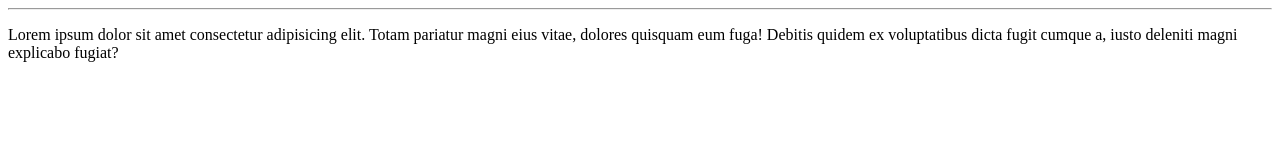
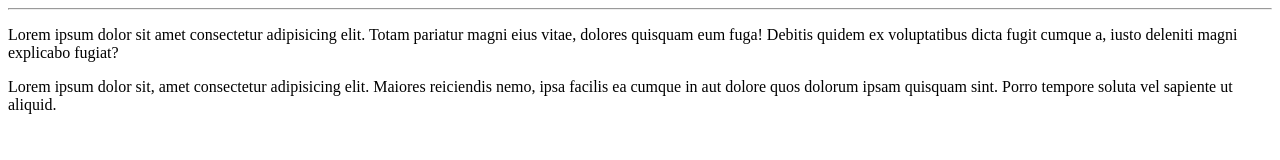
Before and after one commit to KauanRocha73/Ola-Mundo, a plain HTML site: page Teste-site/index.html in a window 1280 px wide. Drawn offline with Linux system fonts and the light colour scheme.

Commit message:
Update index.html

```diff
--- a/Teste-site/index.html
+++ b/Teste-site/index.html
@@ -8,5 +8,7 @@
 <body>
     <hr>
     <p>Lorem ipsum dolor sit amet consectetur adipisicing elit. Totam pariatur magni eius vitae, dolores quisquam eum fuga! Debitis quidem ex voluptatibus dicta fugit cumque a, iusto deleniti magni explicabo fugiat?</p>
+
+    <p>Lorem ipsum dolor sit, amet consectetur adipisicing elit. Maiores reiciendis nemo, ipsa facilis ea cumque in aut dolore quos dolorum ipsam quisquam sint. Porro tempore soluta vel sapiente ut aliquid.</p>
 </body>
 </html>
```
